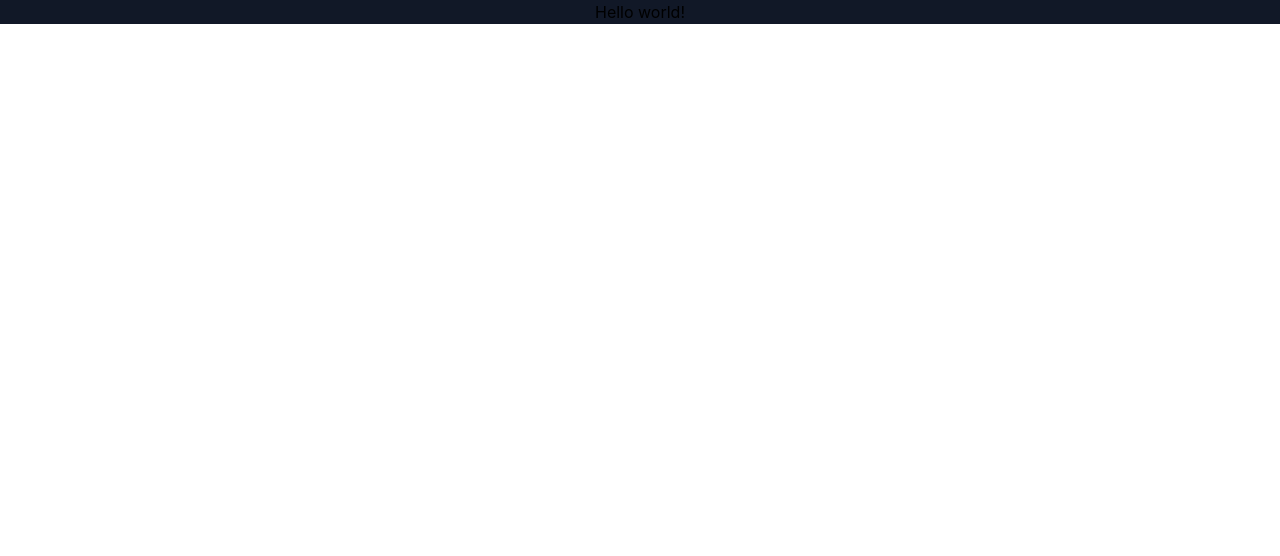
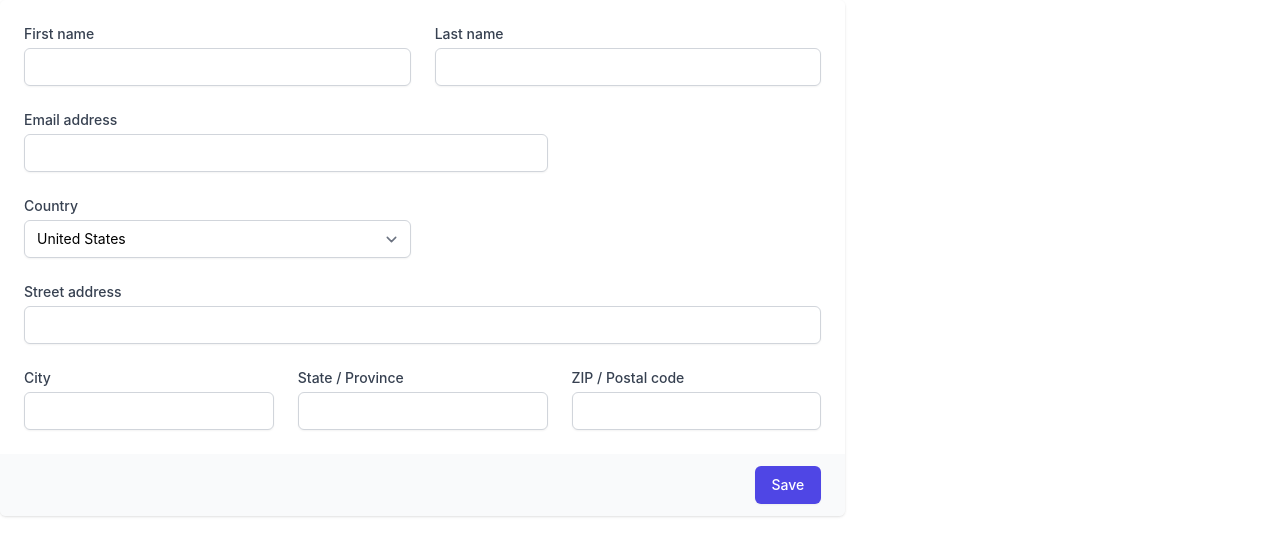
Before and after one commit to carlosjuniorsp/skilltest, a React (Create React App) app in the folder skilltest/: page / in a window 1280 px wide. Shown: the top 556 px of the page. Built offline with nearby package versions, Linux system fonts and the light colour scheme.

Commit message:
tailwind forms install

```diff
--- a/skilltest/package.json
+++ b/skilltest/package.json
@@ -3,6 +3,7 @@
   "version": "0.1.0",
   "private": true,
   "dependencies": {
+    "@tailwindcss/forms": "^0.4.0",
     "@testing-library/jest-dom": "^5.16.1",
     "@testing-library/react": "^12.1.2",
     "@testing-library/user-event": "^13.5.0",
--- a/skilltest/src/App.js
+++ b/skilltest/src/App.js
@@ -1,13 +1,135 @@
-import logo from './logo.svg';
 import './App.css';
 
 function App() {
   return (
-    <div className="App">
-      <h1 className="bg-gray-900">
-      Hello world!
-    </h1>
-    </div>
+    <div className="mt-10 sm:mt-0">
+        <div className="md:grid md:grid-cols-3 md:gap-6">
+          <div className="mt-5 md:mt-0 md:col-span-2">
+            <form action="#" method="POST">
+              <div className="shadow overflow-hidden sm:rounded-md">
+                <div className="px-4 py-5 bg-white sm:p-6">
+                  <div className="grid grid-cols-6 gap-6">
+                    <div className="col-span-6 sm:col-span-3">
+                      <label htmlFor="first-name" className="block text-sm font-medium text-gray-700">
+                        First name
+                      </label>
+                      <input
+                        type="text"
+                        name="first-name"
+                        id="first-name"
+                        autoComplete="given-name"
+                        className="mt-1 focus:ring-indigo-500 focus:border-indigo-500 block w-full shadow-sm sm:text-sm border-gray-300 rounded-md"
+                      />
+                    </div>
+
+                    <div className="col-span-6 sm:col-span-3">
+                      <label htmlFor="last-name" className="block text-sm font-medium text-gray-700">
+                        Last name
+                      </label>
+                      <input
+                        type="text"
+                        name="last-name"
+                        id="last-name"
+                        autoComplete="family-name"
+                        className="mt-1 focus:ring-indigo-500 focus:border-indigo-500 block w-full shadow-sm sm:text-sm border-gray-300 rounded-md"
+                      />
+                    </div>
+
+                    <div className="col-span-6 sm:col-span-4">
+                      <label htmlFor="email-address" className="block text-sm font-medium text-gray-700">
+                        Email address
+                      </label>
+                      <input
+                        type="text"
+                        name="email-address"
+                        id="email-address"
+                        autoComplete="email"
+                        className="mt-1 focus:ring-indigo-500 focus:border-indigo-500 block w-full shadow-sm sm:text-sm border-gray-300 rounded-md"
+                      />
+                    </div>
+
+                    <div className="col-span-6 sm:col-span-3">
+                      <label htmlFor="country" className="block text-sm font-medium text-gray-700">
+                        Country
+                      </label>
+                      <select
+                        id="country"
+                        name="country"
+                        autoComplete="country-name"
+                        className="mt-1 block w-full py-2 px-3 border border-gray-300 bg-white rounded-md shadow-sm focus:outline-none focus:ring-indigo-500 focus:border-indigo-500 sm:text-sm"
+                      >
+                        <option>United States</option>
+                        <option>Canada</option>
+                        <option>Mexico</option>
+                      </select>
+                    </div>
+
+                    <div className="col-span-6">
+                      <label htmlFor="street-address" className="block text-sm font-medium text-gray-700">
+                        Street address
+                      </label>
+                      <input
+                        type="text"
+                        name="street-address"
+                        id="street-address"
+                        autoComplete="street-address"
+                        className="mt-1 focus:ring-indigo-500 focus:border-indigo-500 block w-full shadow-sm sm:text-sm border-gray-300 rounded-md"
+                      />
+                    </div>
+
+                    <div className="col-span-6 sm:col-span-6 lg:col-span-2">
+                      <label htmlFor="city" className="block text-sm font-medium text-gray-700">
+                        City
+                      </label>
+                      <input
+                        type="text"
+                        name="city"
+                        id="city"
+                        autoComplete="address-level2"
+                        className="mt-1 focus:ring-indigo-500 focus:border-indigo-500 block w-full shadow-sm sm:text-sm border-gray-300 rounded-md"
+                      />
+                    </div>
+
+                    <div className="col-span-6 sm:col-span-3 lg:col-span-2">
+                      <label htmlFor="region" className="block text-sm font-medium text-gray-700">
+                        State / Province
+                      </label>
+                      <input
+                        type="text"
+                        name="region"
+                        id="region"
+                        autoComplete="address-level1"
+                        className="mt-1 focus:ring-indigo-500 focus:border-indigo-500 block w-full shadow-sm sm:text-sm border-gray-300 rounded-md"
+                      />
+                    </div>
+
+                    <div className="col-span-6 sm:col-span-3 lg:col-span-2">
+                      <label htmlFor="postal-code" className="block text-sm font-medium text-gray-700">
+                        ZIP / Postal code
+                      </label>
+                      <input
+                        type="text"
+                        name="postal-code"
+                        id="postal-code"
+                        autoComplete="postal-code"
+                        className="mt-1 focus:ring-indigo-500 focus:border-indigo-500 block w-full shadow-sm sm:text-sm border-gray-300 rounded-md"
+                      />
+                    </div>
+                  </div>
+                </div>
+                <div className="px-4 py-3 bg-gray-50 text-right sm:px-6">
+                  <button
+                    type="submit"
+                    className="inline-flex justify-center py-2 px-4 border border-transparent shadow-sm text-sm font-medium rounded-md text-white bg-indigo-600 hover:bg-indigo-700 focus:outline-none focus:ring-2 focus:ring-offset-2 focus:ring-indigo-500"
+                  >
+                    Save
+                  </button>
+                </div>
+              </div>
+            </form>
+            </div>
+            </div>
+            </div>
   );
 }
 
--- a/skilltest/tailwind.config.js
+++ b/skilltest/tailwind.config.js
@@ -5,5 +5,7 @@
   theme: {
     extend: {},
   },
-  plugins: [],
+  plugins: [
+    require('@tailwindcss/forms'),
+  ],
 }
```
Also changed, not shown: 1 other file (tests, documents, lock files or other folders).
